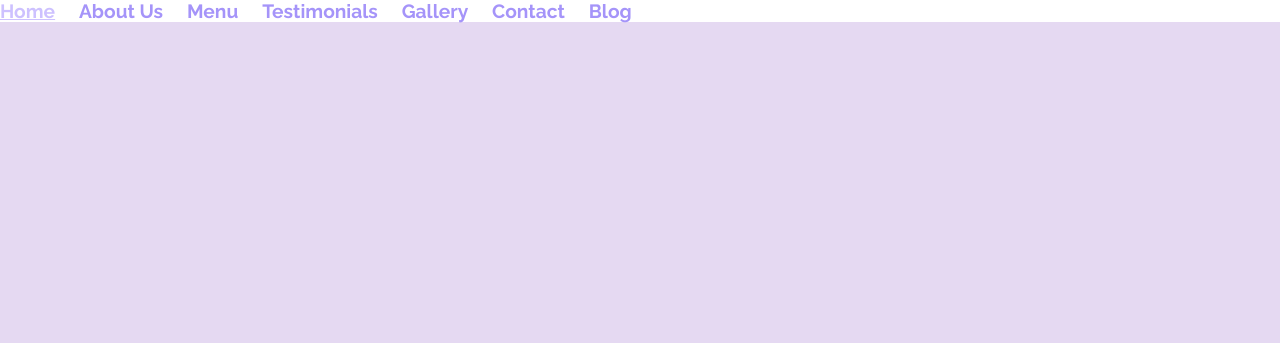
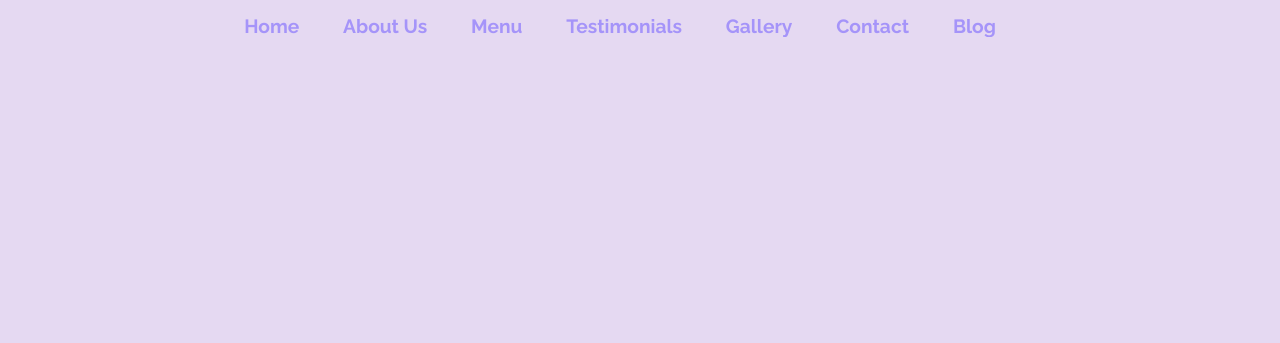
Before and after one commit to mihirpanchal2812/Rahkishomemade, a plain HTML site: page index.html in a window 1280 px wide. Shown: the top 343 px of the page. Drawn offline with Linux system fonts and the light colour scheme.

Commit message:
Add files via upload

```diff
--- a/styles.css
+++ b/styles.css
@@ -11,6 +11,12 @@ body {
     overflow-x: hidden;
 }
 
+/* Navigation bar container */
+nav {
+    background-color: #E5D9F2; /* Set background color from the palette */
+    padding: 15px 0; /* Add padding to make the bar thicker */
+    text-align: center; /* Center the navigation items */
+}
 /* Navigation menu styling */
 nav ul {
     list-style-type: none; /* Remove bullet points */
@@ -19,7 +25,7 @@ nav ul {
 
 nav ul li {
     display: inline-block; /* Display the list items in a row */
-    margin-right: 20px; /* Add space between menu items */
+    margin-right: 40px; /* Add space between menu items */
 }
 
 nav ul li a {
@@ -71,7 +77,7 @@ button:active {
 /* Section background colors */
 #home { background-color: #E5D9F2; }
 #about { background-color: #F5EFFF; }
-#menu { background-color: #CDC1FF; }
+#menu { background-color: #E5D9F2; }
 #testimonials { background-color: #A594F9; }
 #gallery { background-color: #E5D9F2; }
 #contact { background-color: #F5EFFF; }
@@ -172,3 +178,38 @@ footer {
     background-color: #A594F9;
     color: white;
 }
+
+/* Prevent horizontal scrolling on mobile */
+body {
+    margin: 0;
+    padding: 0;
+    overflow-x: hidden; /* Disable horizontal scrolling */
+    font-family: 'Raleway', sans-serif;
+}
+
+/* Ensure all sections fit within the viewport width */
+section {
+    width: 100%; /* Make sure sections don't overflow */
+    padding: 20px;
+    box-sizing: border-box; /* Ensure padding and borders are included in the width */
+}
+
+/* Navigation menu styling */
+nav ul {
+    list-style-type: none;
+    margin: 0;
+    padding: 0;
+    overflow-x: hidden; /* Prevent overflow in navigation */
+}
+
+/* Prevent any images from exceeding the width */
+img {
+    max-width: 100%; /* Ensure images don't exceed the viewport width */
+    height: auto; /* Maintain aspect ratio */
+}
+
+/* Fix for scrollable elements like menu and gallery */
+.menu-images, .image-container {
+    overflow-x: auto; /* Allow horizontal scrolling within the container */
+    white-space: nowrap; /* Prevent breaking to the next line */
+}
```
